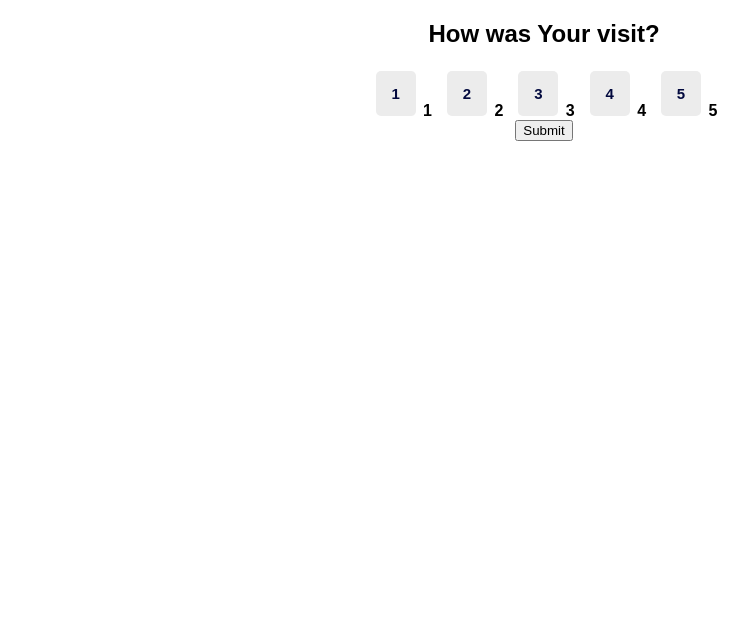
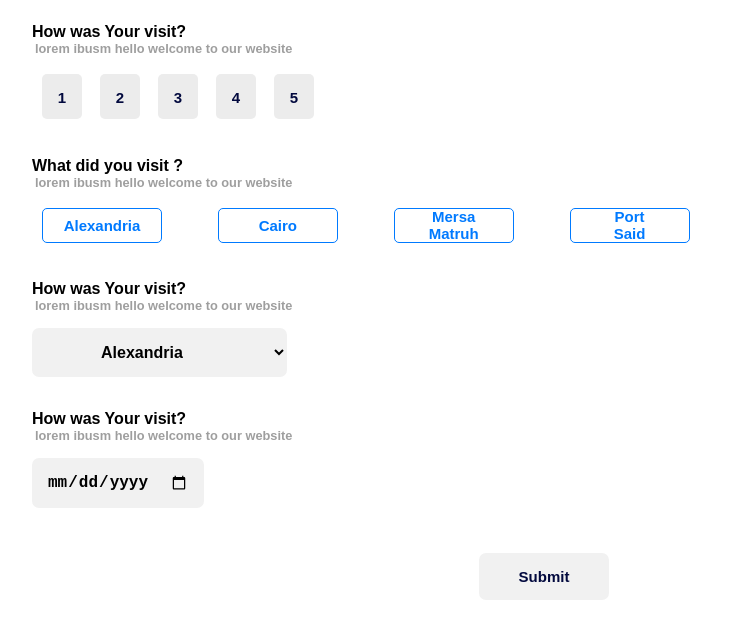
Before and after one commit to aliHassanaliofficial/static_safi_survey_form, a plain HTML site: page survey_set/index.html in a window 1280 px wide. Shown: the whole page, without its empty margins (96-844 px from the left). Drawn offline with Linux system fonts and the light colour scheme.

Commit message:
modified:   forms/survey/judy_faddah_userid%201548/index.html modified:   stylesheet/mediaquery.css modified:   stylesheet/stylesheet.css modified:   survey_set/index.html

```diff
--- a/stylesheet/stylesheet.css
+++ b/stylesheet/stylesheet.css
@@ -355,10 +355,6 @@
     cursor: pointer;
 }
 
-.question-area {
-    font-weight: bold;
-}
-
 .data {
     width: 100%;
     height: 100vh;
@@ -366,6 +362,10 @@
     background-size: cover;
     background-repeat: no-repeat;
     background-position: center;
+}
+
+iframe {
+    width: 100%;
 }
 
 /* first scene */
@@ -409,16 +409,43 @@
     text-transform: uppercase;
 }
 
+.extra-div {
+    width: 100%;
+}
+
+.form-container {
+    display: flex;
+    flex-direction: column;
+    align-items: center;
+    justify-content: center;
+    width: 90%;
+}
+
 form.main-form {
     display: flex;
     flex-direction: column;
-    align-items: center;
+    align-items: flex-start;
 }
 
 .question-area {
     display: flex;
     flex-direction: column;
     align-items: center;
+    margin: 10px 0px;
+    font-weight: bold;
+    width: 100%;
+}
+
+.question-area h2 {
+    font-size: 1rem;
+    font-weight: bold;
+    margin-bottom: 0;
+}
+
+.question-area p.question-description {
+    margin: 0px 3px 15px;
+    color: #00000061;
+    font-size: 0.8rem;
 }
 
 .answers-area {
@@ -428,7 +455,6 @@
 
 input[type="radio"] {
     appearance: none;
-    /* border: 1px solid #ccc; */
     background-color: #ececec;
     border-radius: 5px;
     padding: 5px;
@@ -453,6 +479,7 @@
     background-color: var(--main-color);
     transition: var(--transition);
     color: white;
+    box-shadow: 0.6em 0.6em 1.2em #d2dce9, -0.5em -0.5em 1em #fff;
 }
 
 input[type="radio"]::before {
@@ -467,3 +494,101 @@
 .radio-field {
     margin: 0px 5px;
 }
+
+.options-answers-area {
+    display: grid;
+    grid-template-rows: repeat(auto-fill, minmax(40px, 1fr));
+    grid-gap: 10px 50px;
+    grid-template-columns: repeat(auto-fill, minmax(100px, 1fr));
+    width: 100%;
+}
+
+input[type="radio"].select-options {
+    background-color: white;
+    border: 1px solid #007AFF;
+    color: #007AFF;
+    height: 35px;
+    width: 120px;
+    transition: .3s all;
+    padding: 15px;
+    &:hover {
+        background-color: #007AFF;
+        color: white;
+        transition: .3s all;
+    }
+    &:checked {
+        background-color: #007AFF;
+        color: white;
+        transition: .3s all;
+    }
+}
+
+.droplist-input {
+    background-color: #f1f1f1;
+    border: none;
+    padding: 15px 65px;
+    border-radius: 7px;
+    font-size: 16px;
+    font-weight: bold;
+    transition: .3s all;
+    &:hover {
+        cursor: pointer;
+        transition: .3s all;
+    }
+    &:focus {
+        box-shadow: 0.6em 0.6em 1.2em #d2dce9, -0.5em -0.5em 1em #fff;
+        transition: .3s all;
+    }
+}
+
+.submit-button {
+    background-color: #f1f1f1;
+    color: var(--main-color);
+    transition: .3s all;
+    border: none;
+    border-radius: 7px;
+    padding: 15px 40px;
+    font-size: 15px;
+    font-weight: bold;
+    margin: 35px;
+}
+
+.submit-button:hover {
+    cursor: pointer;
+    background-color: var(--main-color);
+    color: #f1f1f1;
+    transition: .3s all;
+}
+
+input#dataDpart {
+    background-color: #f1f1f1;
+    border: none;
+    padding: 15px 15px;
+    border-radius: 7px;
+    font-size: 16px;
+    font-weight: bold;
+}
+
+@media (min-width: 1200px) {
+    iframe {
+        width: 70%;
+    }
+    .form-container {
+        display: flex;
+        flex-direction: column;
+        align-items: center;
+        justify-content: center;
+        width: 80%;
+    }
+    .options-answers-area {
+        width: 100%;
+        display: grid;
+        grid-template-rows: repeat(auto-fill, minmax(40px, 1fr));
+        grid-gap: 10px 60px;
+        grid-template-columns: repeat(auto-fill, minmax(100px, 1fr));
+    }
+    .question-area {
+        width: 80%;
+        align-items: start;
+    }
+}
--- a/survey_set/index.html
+++ b/survey_set/index.html
@@ -1,61 +1,113 @@
 <!DOCTYPE html>
 <html lang="en">
+
 <head>
     <meta charset="UTF-8">
     <meta name="viewport" content="width=device-width, initial-scale=1.0">
     <title>SAFI Survey System</title>
     <link rel="stylesheet" href="./../stylesheet/stylesheet.css">
 </head>
+
+<style>
+    ::-webkit-scrollbar {
+        width: 0em !important;
+    }
+</style>
+
 <body>
     <!-- Hidden field for kernal_ID -->
-    <input type="text" id="kernal_ID" name="kernal_ID" hidden>
 
     <div class="form-section">
-        <div class="container">
+        <div class="container form-container">
             <div class="extra-div">
                 <!-- Replace "YOUR_WEB_APP_URL" with your actual deployment URL -->
-                <form class="main-form" method="post" action="https://script.google.com/macros/s/AKfycbxw1DtVkpBviY8io1DxII1pWb4LhJd5U64NToFg6rH3YdZYFolEjg1mcRMS5jyxY5rbTA/exec">
+                <form id="surveyForm" class="main-form" method="post"
+                    action="https://script.google.com/macros/s/AKfycbylJQToqFAQvW4SJcB1IZSgB_3hxfIjPKdp5m7jlPSb6KiTdRWi3DdHJzWG1dBlnok3Pw/exec"
+                    onsubmit="return validateAndSubmit()">
+                    <input type="text" id="kernal_ID" name="kernal_ID" hidden value="">
                     <div class="question-area">
                         <h2 class="question-title">How was Your visit?</h2>
+                        <p class="question-description">lorem ibusm hello welcome to our website</p>
                         <div class="answers-area">
                             <div class="radio-field">
                                 <input type="radio" name="rate" id="visitRate1" value="1">
-                                <label for="visitRate1">1</label>
                             </div>
                             <div class="radio-field">
                                 <input type="radio" name="rate" id="visitRate2" value="2">
-                                <label for="visitRate2">2</label>
                             </div>
                             <div class="radio-field">
                                 <input type="radio" name="rate" id="visitRate3" value="3">
-                                <label for="visitRate3">3</label>
                             </div>
                             <div class="radio-field">
                                 <input type="radio" name="rate" id="visitRate4" value="4">
-                                <label for="visitRate4">4</label>
                             </div>
                             <div class="radio-field">
                                 <input type="radio" name="rate" id="visitRate5" value="5">
-                                <label for="visitRate5">5</label>
                             </div>
                         </div>
                     </div>
 
-                    <!-- Submit button -->
-                    <input type="submit" value="Submit">
-                </form>
+                    <div class="question-area">
+                        <h2 class="question-title">What did you visit ?</h2>
+                        <p class="question-description">lorem ibusm hello welcome to our website</p>
+                        <div class="answers-area options-answers-area">
+                            <div class="radio-field">
+                                <input class="select-options" type="radio" name="visited_gov" id="Alexandria"
+                                    value="Alexandria">
+                            </div>
+                            <div class="radio-field">
+                                <input class="select-options" type="radio" name="visited_gov1" id="Cairo" value="Cairo">
+                            </div>
+                            <div class="radio-field">
+                                <input class="select-options" type="radio" name="visited_gov2" id="MersaMatruh"
+                                    value="Mersa Matruh">
+                            </div>
+                            <div class="radio-field">
+                                <input class="select-options" type="radio" name="visited_gov3" id="PortSaid"
+                                    value="Port Said">
+                            </div>
+                        </div>
+                    </div>
+
+                    <div class="question-area">
+                        <h2 class="question-title">How was Your visit?</h2>
+                        <p class="question-description">lorem ibusm hello welcome to our website</p>
+                        <select class="droplist-input" name="govs" id="visitedOne">
+                            <option id="alexChoose" value="Alexandria">Alexandria</option>
+                            <option id="cairoChoose" value="Cairo">Cairo</option>
+                            <option id="matruhChoose" value="Mersa Matruh">Mersa Matruh</option>
+                        </select>
+                    </div>
+
+                    <div class="question-area">
+                        <h2 class="question-title">How was Your visit?</h2>
+                        <p class="question-description">lorem ibusm hello welcome to our website</p>
+                        <input type="date" name="date" id="dataDpart">
+                    </div>
             </div>
+
         </div>
+        <!-- Submit button -->
+        <input id="submitBtn" class="submit-button" type="submit" value="Submit">
+        </form>
     </div>
 
-    <!-- JavaScript to assign the kernel ID -->
     <script>
         function assignKernalId() {
-            // Set the kernal_ID value to a unique ID or predefined value
-            document.getElementById("kernal_ID").value = "judy_faddah";  // You can replace this with a dynamically generated ID
+            const kernalId = Math.random()*10000;
+            document.getElementById("kernal_ID").value = kernalId;
         }
 
+        function validateAndSubmit() {
+            const kernalInput = document.getElementById("kernal_ID").value;
+            if (!kernalInput) {
+                assignKernalId();
+            }
+            return true;
+        }
         window.addEventListener('load', assignKernalId);
     </script>
+
 </body>
+
 </html>
```
Also changed, not shown: forms/survey/judy_faddah_userid%201548/index.html (+3 -13 lines), stylesheet/mediaquery.css (+2 -6 lines).
